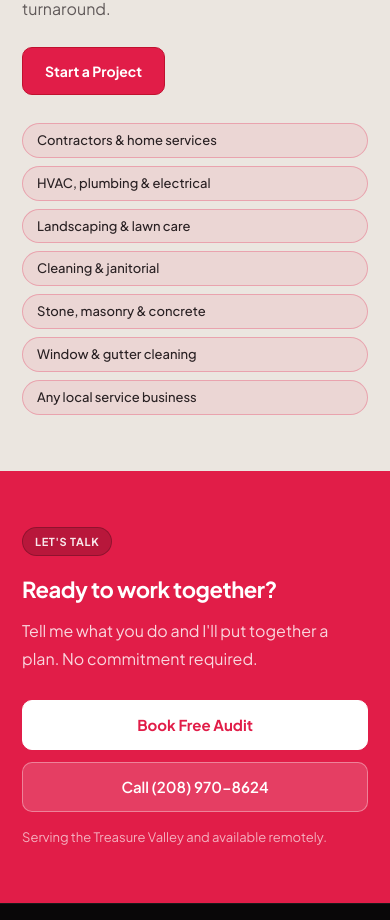
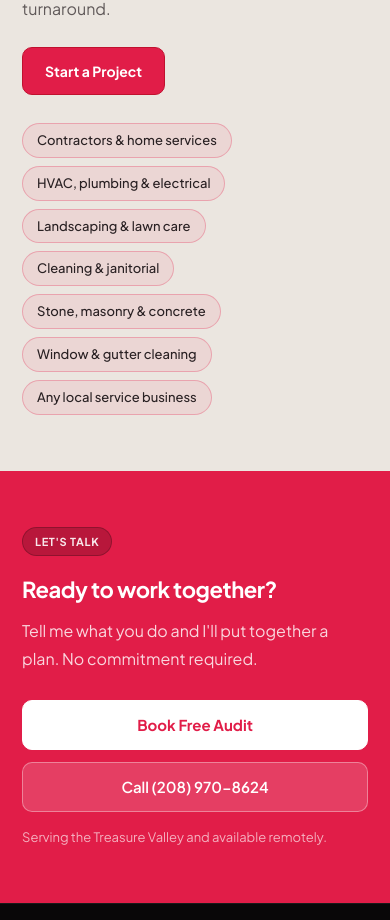
Before and after one commit to RubyxQube/rubyxqube, a React (Vite) app: page /about in a window 390 px wide. Shown: the part 2440-3360 px from the top of the page. Built offline with nearby package versions, Linux system fonts and the light colour scheme.

Commit message:
fix: pillList align-items flex-start on mobile — pills natural width, not full-width buttons

```diff
--- a/src/styles.css
+++ b/src/styles.css
@@ -614,7 +614,7 @@ label{
   .mobileBreak{ display: block; }
 
   /* Pill list stacks vertically on mobile */
-  .pillList{ flex-direction: column; align-items: stretch; }
+  .pillList{ flex-direction: column; align-items: flex-start; }
 
   /* Photo wrap centers full-width on mobile */
   .photoWrap{ width: 100%; }
```
